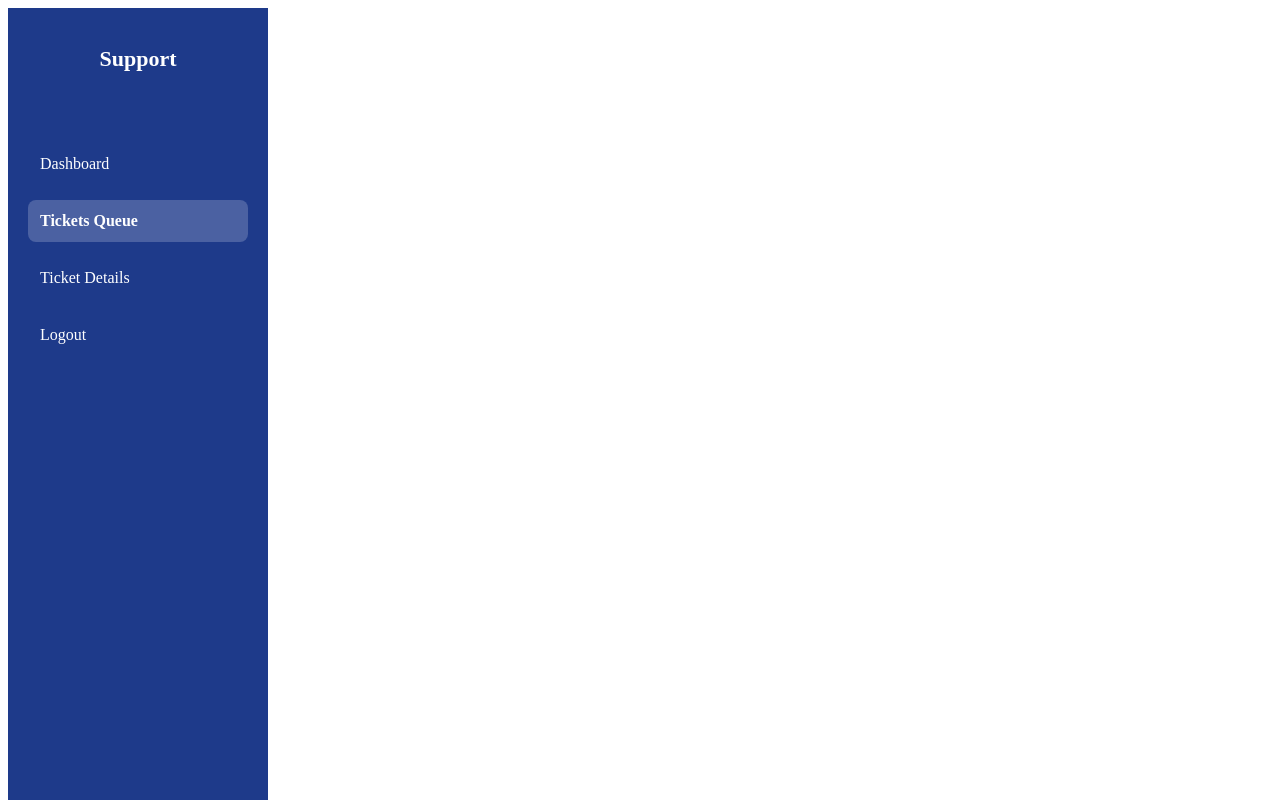
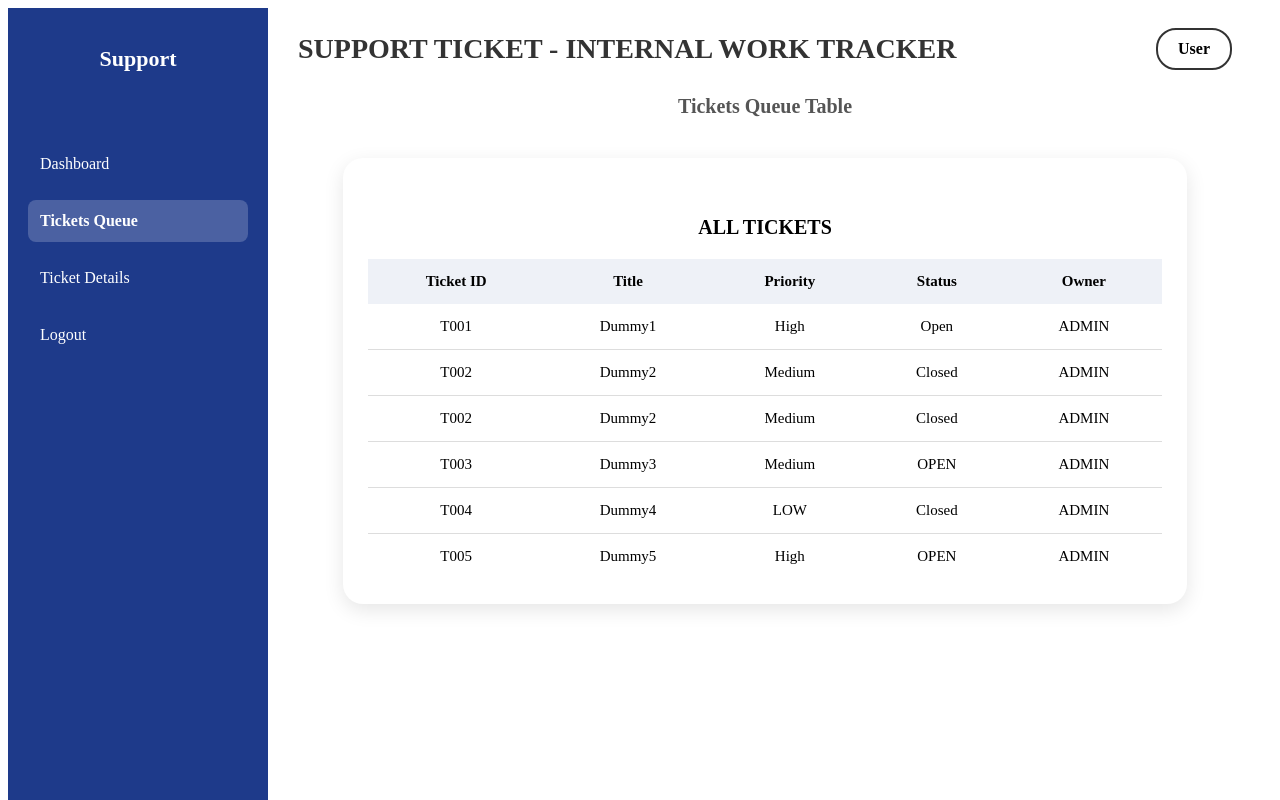
Before and after one commit to SIS-EBhogapurapu/Support-Ticket-and-Escalation-Board, an Angular app: page /Userstq in a window 1280 px wide. Shown: the top 800 px of the page. Built offline with nearby package versions, Linux system fonts and the light colour scheme.

Commit message:
UI changes for  Ticket queue page completed

```diff
--- a/src/app/users-tq/users-tq.css
+++ b/src/app/users-tq/users-tq.css
@@ -1,4 +1,62 @@
-/* Table Section (Card Style) */
+/* Global */
+body {
+  margin: 0;
+  font-family: Arial, sans-serif;
+  background: #f5f7fb;
+}
+
+/* Layout */
+.layout {
+  display: flex;
+  height: 100vh;
+}
+
+/* Sidebar */
+.sidebar-container {
+  width: 250px;
+  background-color: #2c3e50;
+}
+
+/* Main Content */
+.main-container {
+  flex: 1;
+  padding: 20px 40px;
+  overflow-y: auto;
+}
+
+/* Header */
+.header {
+  display: flex;
+  justify-content: space-between;
+  align-items: center;
+}
+
+/* Title */
+h1 {
+  margin: 0;
+  font-size: 28px;
+  color: #333;
+}
+
+/* User Button */
+.admin-btn {
+  padding: 10px 20px;
+  border: 2px solid #333;
+  border-radius: 20px;
+  font-weight: bold;
+  background: #fff;
+  cursor: pointer;
+}
+
+/* Page Heading */
+h4 {
+  text-align: center;
+  margin: 25px 0;
+  font-size: 20px;
+  color: #555;
+}
+
+/* ===== TABLE CARD ===== */
 .table-section {
   background: #ffffff;
   margin: 40px auto;
@@ -11,13 +69,12 @@
   flex-direction: column;
 }
 
-/* Title */
+/* Table Title */
 .table-section h5 {
   text-align: center;
   font-size: 20px;
   margin-bottom: 20px;
   font-weight: bold;
-  letter-spacing: 1px;
 }
 
 /* Table */
@@ -26,7 +83,7 @@
   border-collapse: collapse;
 }
 
-/* Header row */
+/* Header Row */
 th {
   background: #eef1f7;
   padding: 14px;
@@ -35,7 +92,7 @@
   font-weight: bold;
 }
 
-/* Table cells */
+/* Table Cells */
 td {
   padding: 14px;
   text-align: center;
@@ -43,12 +100,33 @@
   font-size: 15px;
 }
 
-/* Row hover effect */
+/* Row Hover (nice UI effect) */
 tbody tr:hover {
-  background: #f9fbff;
+  background-color: #f9fbff;
 }
 
 /* Remove last row border */
 tbody tr:last-child td {
   border-bottom: none;
 }
+
+/* ===== VIEW BUTTON ===== */
+.view-container {
+  display: flex;
+  justify-content: flex-end;
+  margin-top: 20px;
+}
+
+.view-btn {
+  padding: 10px 22px;
+  border: 2px solid #333;
+  border-radius: 12px;
+  background: #fff;
+  cursor: pointer;
+  transition: 0.3s;
+}
+
+/* Hover effect */
+.view-btn:hover {
+  background: #f0f0f0;
+}
```
